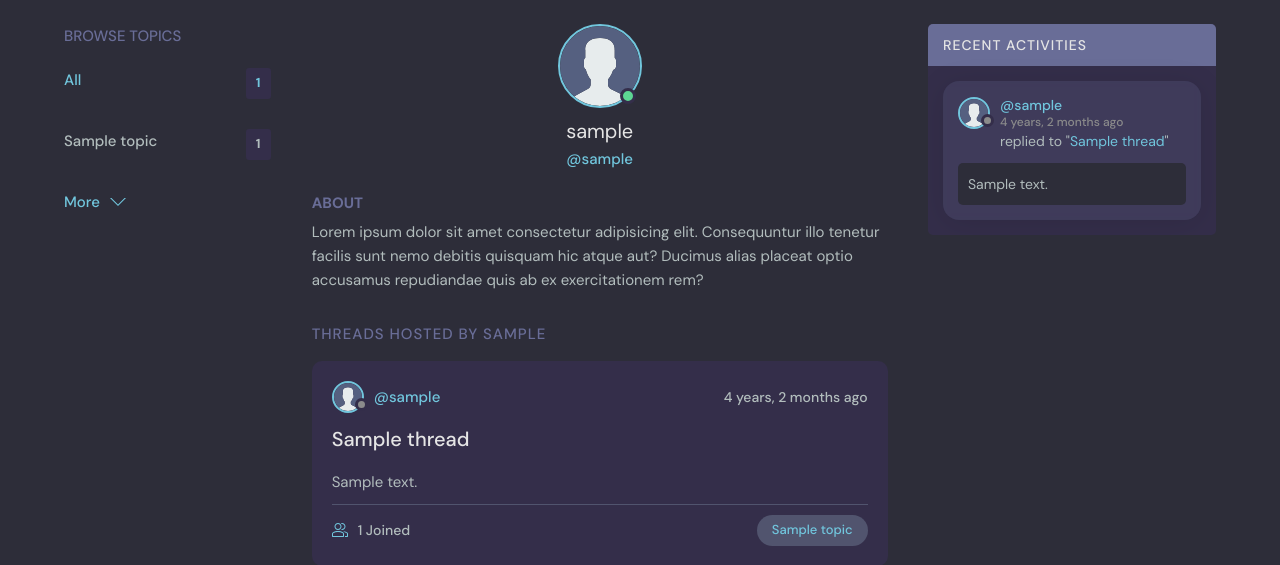
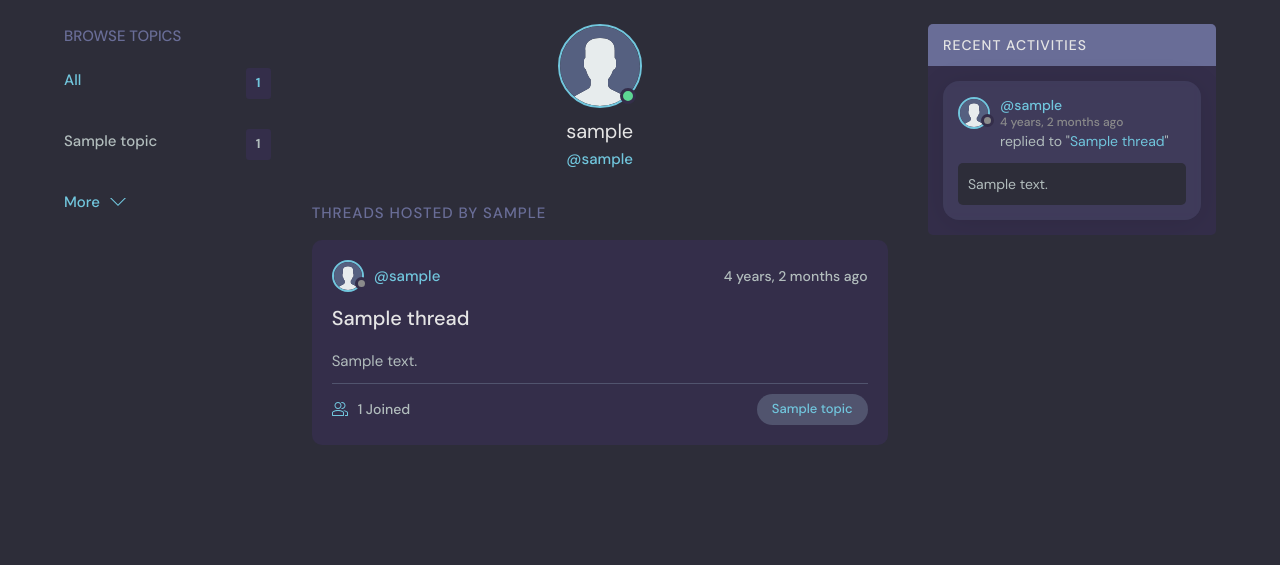
Before and after one commit to JohnnySonTrinh/ebuddies, a Django app: page /profile/1/ in a window 1280 px wide. Shown: the part 76-641 px from the top of the page. Run offline with Django 5.2, Linux system fonts and the light colour scheme; tables that the repository leaves empty hold one stand-in row (values such as "Sample post").

Commit message:
Remove about session and style Profile

```diff
--- a/base/templates/base/profile.html
+++ b/base/templates/base/profile.html
@@ -23,14 +23,6 @@
           <a href="{% url 'update-user' %}" class="btn btn--main btn--pill">Edit Profile</a>
           {% endif %}
         </div>
-        <div class="profile__about">
-          <h3>About</h3>
-          <p>
-            Lorem ipsum dolor sit amet consectetur adipisicing elit. Consequuntur illo tenetur
-            facilis sunt nemo debitis quisquam hic atque aut? Ducimus alias placeat optio
-            accusamus repudiandae quis ab ex exercitationem rem?
-          </p>
-        </div>
       </div>
       <div class="roomList__header">
         <div>
--- a/static/styles/style.css
+++ b/static/styles/style.css
@@ -526,7 +526,7 @@ a {
 }
 
 .form__group select {
-  color: var(--clr-gray);
+  color: var(--clr-success);
   font-weight: 400;
 }
 
@@ -886,16 +886,6 @@ a {
   margin-bottom: 1rem;
 }
 
-.profile__about {
-  margin-top: 2rem;
-}
-
-.profile__about h3 {
-  text-transform: uppercase;
-  color: var(--clr-dark-light);
-  margin-bottom: 0.5rem;
-}
-
 .profile-page .roomList__header {
   margin-bottom: 1.5rem;
 }
```
